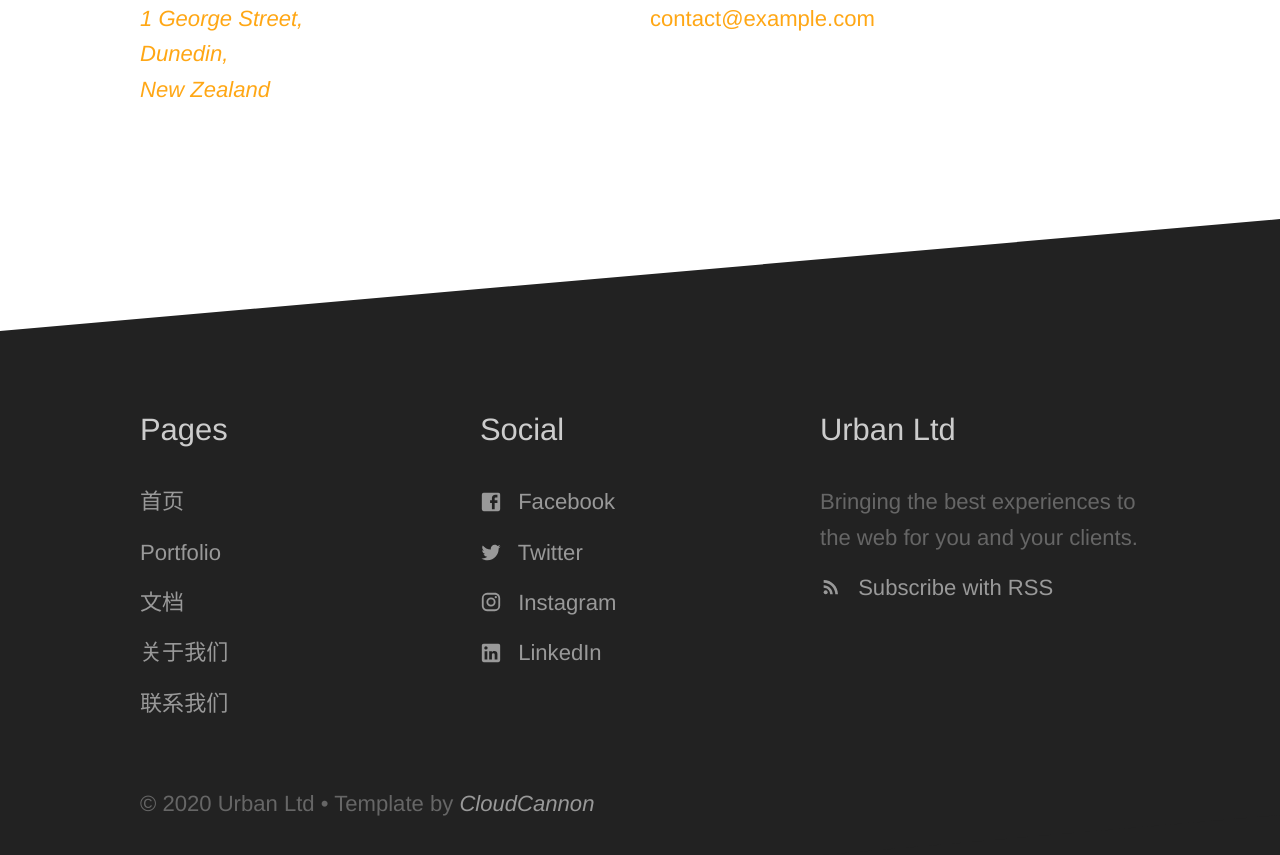
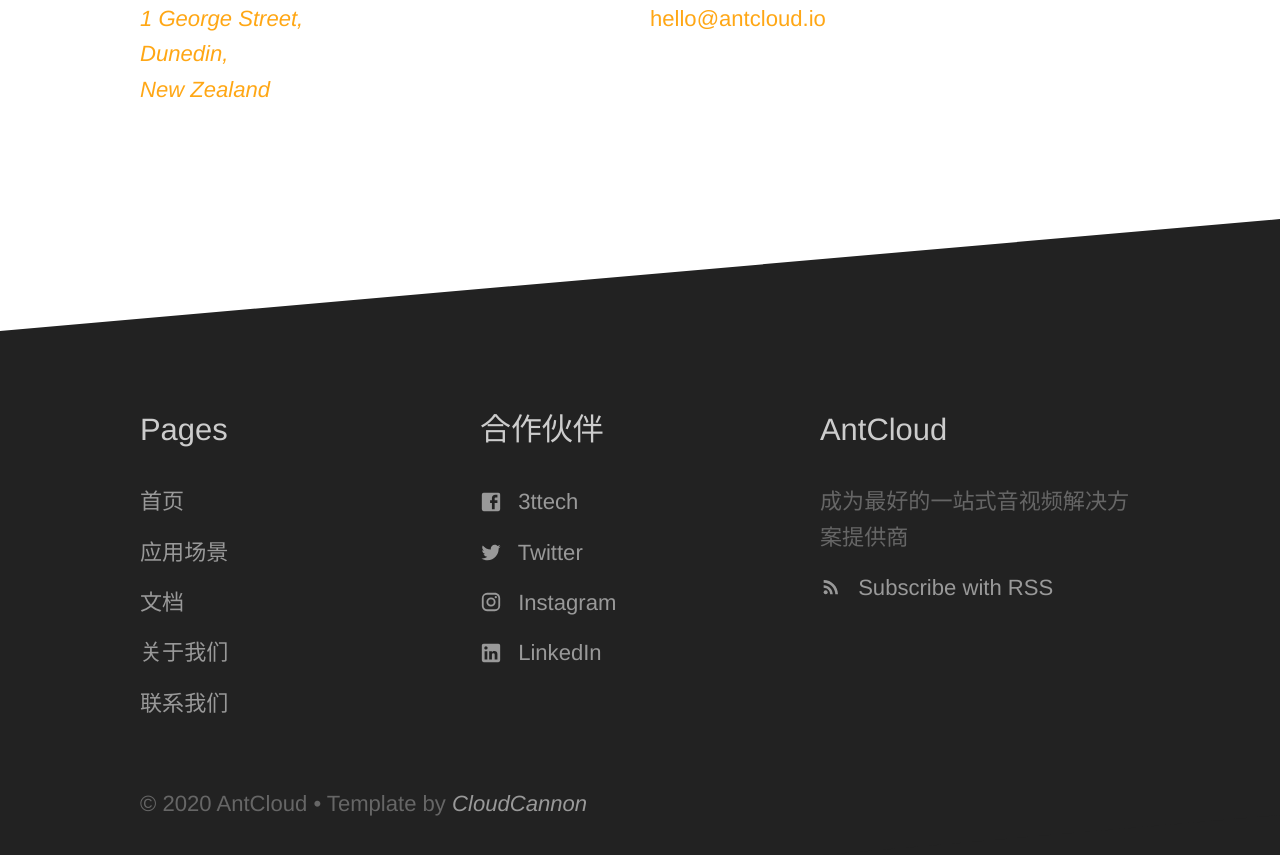
Before and after one commit to CainGao/caingao.github.io, a Jekyll site: the page built from contact.html, in a window 1280 px wide and 1400 px high, scrolled down 1538 px. Shown: the part 467-1322 px from the top of the window. Built offline with Jekyll 4.4.1, drawn with Linux system fonts in a browser that asks for light colours; some of the changed text lies outside the part shown.

Commit message:
修改首页

```diff
--- a/_data/company.yml
+++ b/_data/company.yml
@@ -1,6 +1,6 @@
-title: Urban Ltd
-description: Bringing the best experiences to the web for you and your clients.
-contact_email_address: contact@example.com
+title: AntCloud
+description: 成为最好的一站式音视频解决方案提供商
+contact_email_address: hello@antcloud.io
 contact_phone_number: (03) 123 4567
 address: 123 Example Street, Gooseburb, 9876, Ducktown, New Zealand
 postal_address: PO Box 123, Ducktown, New Zealand
--- a/_data/footer.yml
+++ b/_data/footer.yml
@@ -2,7 +2,7 @@
   links:
     - name: 首页
       link: /
-    - name: Portfolio
+    - name: 应用场景
       link: /portfolio/
     - name: 文档
       link: /blog/
@@ -10,10 +10,10 @@
       link: /about/
     - name: 联系我们
       link: /contact/
-- title: Social
+- title: 合作伙伴
   links:
-    - name: Facebook
-      link: https://facebook.com/cloudcannon/
+    - name: 3ttech
+      link: https://3ttech.cn
       social_icon: Facebook
       new_window: true
     - name: Twitter
--- a/_data/navigation.yml
+++ b/_data/navigation.yml
@@ -1,9 +1,9 @@
 links:
-- name: Portfolio
+- name: 解决方案
   link: /portfolio/
-- name: Blog
+- name: 文档
   link: /blog/
-- name: About
+- name: 关于我们
   link: /about/
-- name: Contact
+- name: 联系我们
   link: /contact/
--- a/contact.html
+++ b/contact.html
@@ -1,5 +1,5 @@
 ---
-title: Contact
+title: 联系我们
 heading: Get in touch today
 subtitle: We'd love to help your business.
 map:
```
